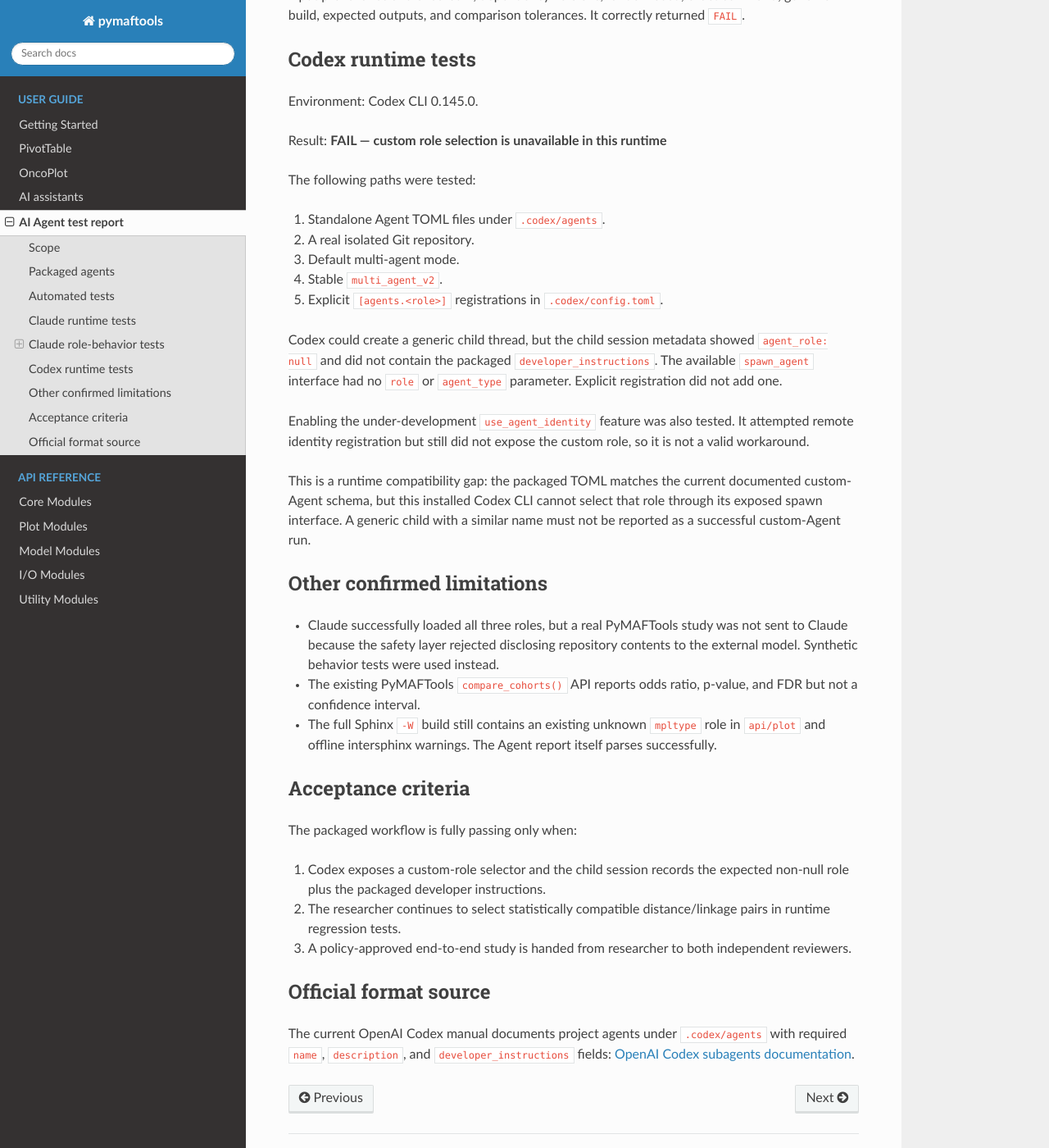
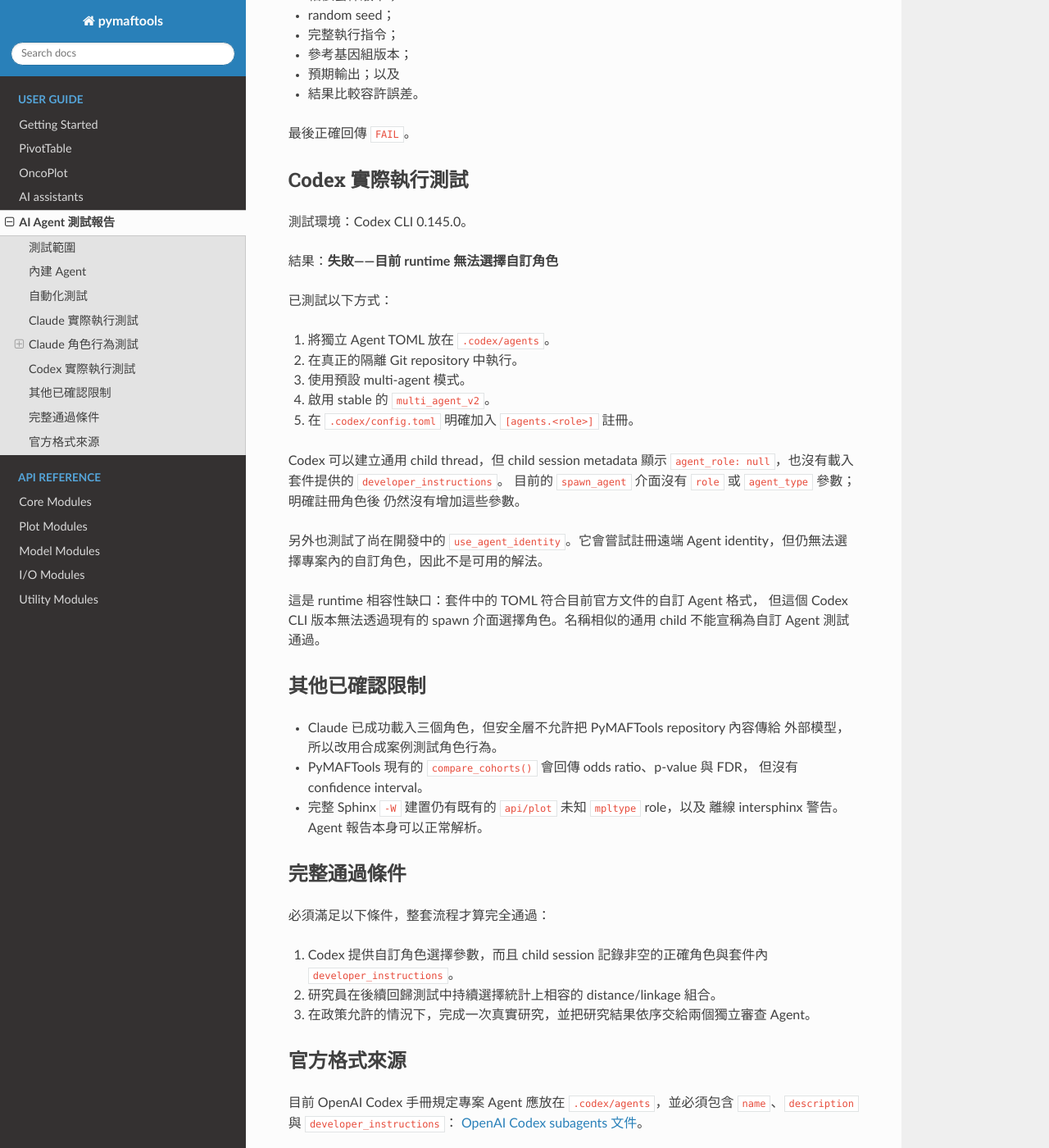
Before and after one commit to xu62u4u6/pymaftools, a Sphinx documentation site: the page built from docs/agent_test_report.rst, in a window 1280 px wide and 1400 px high, scrolled down 2435 px. Shown: the whole window at 82% size. Built offline with Sphinx 7.4.7 and the Read the Docs theme 3.1.0, drawn with Linux system fonts in a browser that asks for light colours; some of the changed text lies outside the part shown.

Commit message:
docs(ai): translate agent test report

```diff
--- a/docs/agent_test_report.rst
+++ b/docs/agent_test_report.rst
@@ -1,202 +1,194 @@
-AI Agent test report
-====================
+AI Agent 測試報告
+=================
 
-:Date: 2026-07-30
-:Branch: ``dev``
-:Overall result: **Partial pass**
+:日期: 2026-07-30
+:分支: ``dev``
+:整體結果: **部分通過**
 
-Scope
------
+測試範圍
+--------
 
-This report tests the packaged AI workflow:
+本報告測試 PyMAFTools 內建的 AI 協作流程：
 
 ``bioinformatics-researcher`` → ``bioinformatics-validator`` →
-``reproducibility-reviewer``.
+``reproducibility-reviewer``。
 
-It distinguishes file-format checks, actual Agent runtime loading, and
-role-behavior tests. A generic subagent with a matching task name does not count
-as a custom-role runtime pass.
+測試分成三個層次：檔案格式、Agent 實際載入，以及角色行為。只有任務名稱相同的
+通用子 Agent，不算自訂角色測試通過。
 
-Packaged agents
----------------
+內建 Agent
+----------
 
 ``bioinformatics-researcher``
-   Designs and runs exploratory, reproducible bioinformatics studies and hands
-   the results to independent review.
+   設計並執行探索性、可重現的生物資訊研究，再把結果交給獨立審查。
 
 ``bioinformatics-validator``
-   Independently checks scientific design, API use, statistics, results,
-   interpretation, and limitations.
+   獨立檢查研究設計、API 使用方式、統計方法、結果、生物解釋與限制。
 
 ``reproducibility-reviewer``
-   Independently checks whether another person can rerun the workflow and
-   reproduce material outputs.
+   獨立檢查其他人能否依文件重跑流程，並產生實質一致的結果。
 
-Automated tests
----------------
+自動化測試
+----------
 
 .. list-table::
    :header-rows: 1
    :widths: 32 18 50
 
-   * - Test
-     - Result
-     - Evidence
-   * - Agent TOML schema
-     - PASS
-     - All three files contain ``name``, ``description``, and
+   * - 測試項目
+     - 結果
+     - 證據
+   * - Agent TOML 格式
+     - 通過
+     - 三個檔案都包含 ``name``、``description`` 與
        ``developer_instructions``
-   * - Installer unit tests
-     - PASS
-     - ``6 passed`` in ``tests/test_ai_install.py``
-   * - Ruff static checks
-     - PASS
-     - Installer and tests passed
-   * - Full project test suite
-     - PASS
-     - 264 passed, 7 skipped, and 10 deselected
-   * - Wheel package contents
-     - PASS
-     - Offline wheel build contained all three Agent definitions
-   * - Codex project installation
-     - PASS
-     - All three TOML files were installed into ``.codex/agents``
-   * - Claude project installation
-     - PASS
-     - All three Markdown files were installed into ``.claude/agents``
+   * - 安裝器單元測試
+     - 通過
+     - ``tests/test_ai_install.py`` 共 6 項測試通過
+   * - Ruff 靜態檢查
+     - 通過
+     - 安裝器與測試程式皆通過
+   * - 完整專案測試
+     - 通過
+     - 264 項通過、7 項跳過、10 項未選取
+   * - Wheel 套件內容
+     - 通過
+     - 離線建置的 wheel 包含三個 Agent 定義檔
+   * - Codex 專案安裝
+     - 通過
+     - 三個 TOML 都成功安裝到 ``.codex/agents``
+   * - Claude 專案安裝
+     - 通過
+     - 三個 Markdown 都成功安裝到 ``.claude/agents``
 
-Claude runtime tests
---------------------
+Claude 實際執行測試
+-------------------
 
-Environment: Claude Code 2.1.170.
+測試環境：Claude Code 2.1.170。
 
-Each generated Agent was loaded by its real ``--agent <name>`` option. The
-command returned success and each Agent answered from role-specific
-instructions:
+三個 Agent 都透過真正的 ``--agent <name>`` 參數載入。指令成功結束，而且每個
+Agent 都依自己的角色指令回答：
 
 .. list-table::
    :header-rows: 1
    :widths: 32 22 46
 
    * - Agent
-     - Runtime result
-     - Role evidence
+     - 執行結果
+     - 角色證據
    * - ``bioinformatics-researcher``
-     - PASS
-     - Refused to certify its own conclusions and required both independent
-       reviewers
+     - 通過
+     - 拒絕替自己的結論背書，並要求交給兩個獨立審查角色
    * - ``bioinformatics-validator``
-     - PASS
-     - Returned only ``PASS``, ``PASS WITH CONDITIONS``, and ``FAIL`` as its
-       allowed statuses
+     - 通過
+     - 只使用 ``PASS``、``PASS WITH CONDITIONS`` 與 ``FAIL`` 三種審查狀態
    * - ``reproducibility-reviewer``
-     - PASS
-     - Refused to validate biological interpretation
+     - 通過
+     - 拒絕審查生物學解釋，只處理可重現性
 
-Claude role-behavior tests
---------------------------
-
-No project files were sent to Claude. The tests used synthetic prompts without
-private repository content.
-
-Researcher
-~~~~~~~~~~
-
-Result: **PASS after remediation**
-
-The researcher produced an exploratory six-sample MAF study specification,
-provenance fields, filtering rules, machine-readable outputs, limitations, and
-handoff checklists. It clearly marked the example as synthetic and non-clinical.
-
-The initial run found one material method problem: it combined
-cosine distance with Ward linkage. Ward linkage assumes Euclidean geometry, so
-that clustering plan was invalid. The researcher definition now explicitly
-requires checking method/input compatibility and prohibits Ward linkage with
-cosine distance. The focused Claude runtime regression returned
-``Euclidean distance + Ward linkage`` and correctly explained why the pair is
-mathematically compatible.
-
-Validator
-~~~~~~~~~
-
-Result: **PASS**
-
-Given an intentionally invalid six-sample report, the validator:
-
-* rejected an unsupported causal survival claim;
-* flagged the missing cohort, reference genome, test, effect size, confidence
-  interval, and multiple-testing correction;
-* refused to recompute absent data; and
-* returned ``FAIL``.
-
-Reproducibility reviewer
-~~~~~~~~~~~~~~~~~~~~~~~~
-
-Result: **PASS**
-
-Given an intentionally incomplete ``analysis.py data.maf`` workflow, the
-reviewer flagged missing input provenance and checksum, dependency versions,
-random seed, exact command, genome build, expected outputs, and comparison
-tolerances. It correctly returned ``FAIL``.
-
-Codex runtime tests
+Claude 角色行為測試
 -------------------
 
-Environment: Codex CLI 0.145.0.
+測試沒有把專案檔案傳給 Claude，而是使用不含私人 repository 內容的合成案例。
 
-Result: **FAIL — custom role selection is unavailable in this runtime**
+研究員
+~~~~~~
 
-The following paths were tested:
+結果：**修正後通過**
 
-#. Standalone Agent TOML files under ``.codex/agents``.
-#. A real isolated Git repository.
-#. Default multi-agent mode.
-#. Stable ``multi_agent_v2``.
-#. Explicit ``[agents.<role>]`` registrations in ``.codex/config.toml``.
+研究員針對六個合成 MAF 樣本，產生探索性研究規格、資料來源欄位、過濾規則、
+機器可讀輸出、研究限制與交接清單。它也清楚標示資料為合成資料，不得用於臨床
+判斷。
 
-Codex could create a generic child thread, but the child session metadata showed
-``agent_role: null`` and did not contain the packaged
-``developer_instructions``. The available ``spawn_agent`` interface had no
-``role`` or ``agent_type`` parameter. Explicit registration did not add one.
+第一次測試發現一個實質方法錯誤：研究員把 cosine distance 與 Ward linkage
+搭配使用。Ward linkage 假設資料位於 Euclidean 空間，因此這個組合無效。
 
-Enabling the under-development ``use_agent_identity`` feature was also tested.
-It attempted remote identity registration but still did not expose the custom
-role, so it is not a valid workaround.
+研究員定義已加入方法相容性防呆，明確禁止 Ward linkage 搭配 cosine distance。
+修正後的 Claude 回歸測試回傳 ``Euclidean distance + Ward linkage``，並正確
+說明兩者在數學上相容。
 
-This is a runtime compatibility gap: the packaged TOML matches the current
-documented custom-Agent schema, but this installed Codex CLI cannot select that
-role through its exposed spawn interface. A generic child with a similar name
-must not be reported as a successful custom-Agent run.
+生物資訊驗證員
+~~~~~~~~~~~~~~
 
-Other confirmed limitations
----------------------------
+結果：**通過**
 
-* Claude successfully loaded all three roles, but a real PyMAFTools study was
-  not sent to Claude because the safety layer rejected disclosing repository
-  contents to the external model. Synthetic behavior tests were used instead.
-* The existing PyMAFTools ``compare_cohorts()`` API reports odds ratio, p-value,
-  and FDR but not a confidence interval.
-* The full Sphinx ``-W`` build still contains an existing unknown ``mpltype``
-  role in ``api/plot`` and offline intersphinx warnings. The Agent report itself
-  parses successfully.
+驗證員收到一份刻意包含錯誤的六樣本研究報告後：
 
-Acceptance criteria
--------------------
+* 拒絕沒有研究設計支持的生存因果結論；
+* 指出缺少 cohort 定義、參考基因組、統計檢定、effect size、confidence
+  interval 與多重檢定校正；
+* 在沒有資料時拒絕假裝重新計算；以及
+* 最後正確回傳 ``FAIL``。
 
-The packaged workflow is fully passing only when:
+可重現性審查員
+~~~~~~~~~~~~~~
 
-#. Codex exposes a custom-role selector and the child session records the
-   expected non-null role plus the packaged developer instructions.
-#. The researcher continues to select statistically compatible
-   distance/linkage pairs in runtime regression tests.
-#. A policy-approved end-to-end study is handed from researcher to both
-   independent reviewers.
+結果：**通過**
 
-Official format source
-----------------------
+審查員收到刻意不完整的 ``analysis.py data.maf`` 流程後，正確指出缺少：
 
-The current OpenAI Codex manual documents project agents under
-``.codex/agents`` with required ``name``, ``description``, and
-``developer_instructions`` fields:
-`OpenAI Codex subagents documentation
-<https://learn.chatgpt.com/docs/agent-configuration/subagents>`_.
+* 輸入資料來源與 checksum；
+* 相依套件版本；
+* random seed；
+* 完整執行指令；
+* 參考基因組版本；
+* 預期輸出；以及
+* 結果比較容許誤差。
+
+最後正確回傳 ``FAIL``。
+
+Codex 實際執行測試
+------------------
+
+測試環境：Codex CLI 0.145.0。
+
+結果：**失敗——目前 runtime 無法選擇自訂角色**
+
+已測試以下方式：
+
+#. 將獨立 Agent TOML 放在 ``.codex/agents``。
+#. 在真正的隔離 Git repository 中執行。
+#. 使用預設 multi-agent 模式。
+#. 啟用 stable 的 ``multi_agent_v2``。
+#. 在 ``.codex/config.toml`` 明確加入 ``[agents.<role>]`` 註冊。
+
+Codex 可以建立通用 child thread，但 child session metadata 顯示
+``agent_role: null``，也沒有載入套件提供的 ``developer_instructions``。
+目前的 ``spawn_agent`` 介面沒有 ``role`` 或 ``agent_type`` 參數；明確註冊角色後
+仍然沒有增加這些參數。
+
+另外也測試了尚在開發中的 ``use_agent_identity``。它會嘗試註冊遠端 Agent
+identity，但仍無法選擇專案內的自訂角色，因此不是可用的解法。
+
+這是 runtime 相容性缺口：套件中的 TOML 符合目前官方文件的自訂 Agent 格式，
+但這個 Codex CLI 版本無法透過現有的 spawn 介面選擇角色。名稱相似的通用 child
+不能宣稱為自訂 Agent 測試通過。
+
+其他已確認限制
+--------------
+
+* Claude 已成功載入三個角色，但安全層不允許把 PyMAFTools repository 內容傳給
+  外部模型，所以改用合成案例測試角色行為。
+* PyMAFTools 現有的 ``compare_cohorts()`` 會回傳 odds ratio、p-value 與 FDR，
+  但沒有 confidence interval。
+* 完整 Sphinx ``-W`` 建置仍有既有的 ``api/plot`` 未知 ``mpltype`` role，以及
+  離線 intersphinx 警告。Agent 報告本身可以正常解析。
+
+完整通過條件
+------------
+
+必須滿足以下條件，整套流程才算完全通過：
+
+#. Codex 提供自訂角色選擇參數，而且 child session 記錄非空的正確角色與套件內
+   ``developer_instructions``。
+#. 研究員在後續回歸測試中持續選擇統計上相容的 distance/linkage 組合。
+#. 在政策允許的情況下，完成一次真實研究，並把研究結果依序交給兩個獨立審查
+   Agent。
+
+官方格式來源
+------------
+
+目前 OpenAI Codex 手冊規定專案 Agent 應放在 ``.codex/agents``，並必須包含
+``name``、``description`` 與 ``developer_instructions``：
+`OpenAI Codex subagents 文件
+<https://learn.chatgpt.com/docs/agent-configuration/subagents>`_。
```
